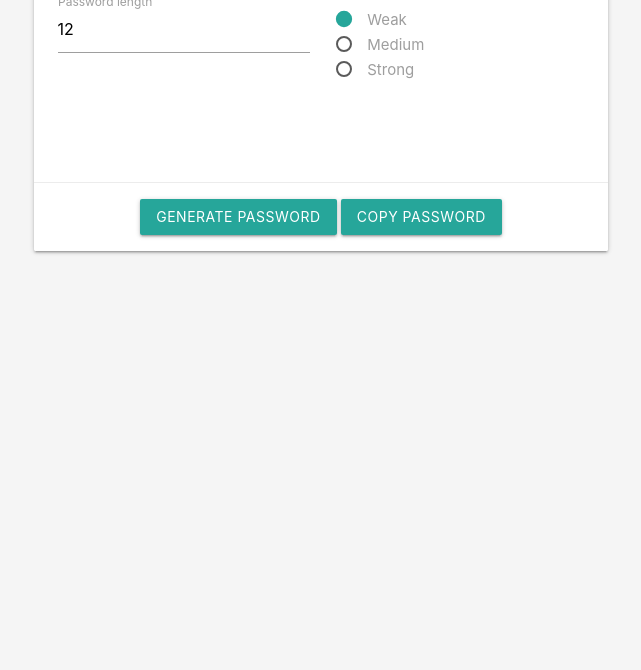
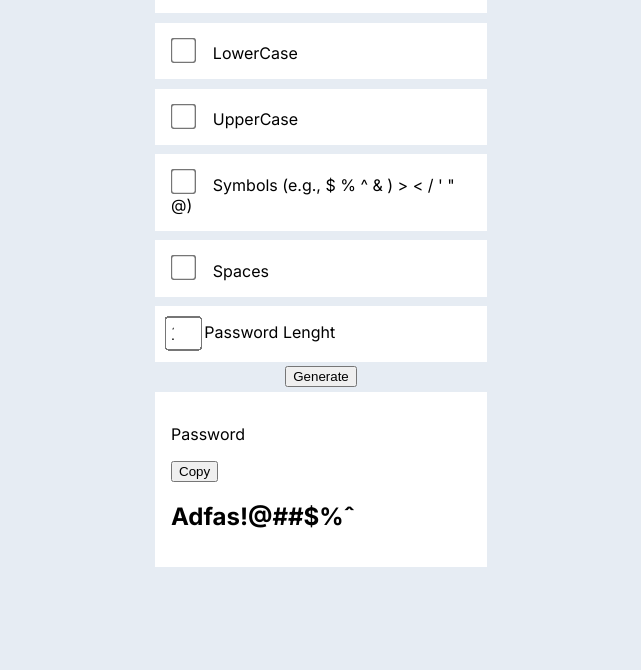
Before and after one commit to CharllysFernandes/PasswordGenerator, a plain HTML site: page index.html in a window 1280 px wide. Shown: the part 130-800 px from the top of the page, without its empty margins (319-960 px from the left). Drawn offline with nearby package versions, Linux system fonts and the light colour scheme.

Commit message:
Criando layout

```diff
--- a/index.html
+++ b/index.html
@@ -1,83 +1,54 @@
 <!DOCTYPE html>
-<html lang="pt-BR">
+<html lang="pt-br">
 
 <head>
   <meta charset="UTF-8">
   <meta name="viewport" content="width=device-width, initial-scale=1.0">
+  <link rel="stylesheet" href="./src/styles.css">
+  <style>
+    @import url('https://fonts.googleapis.com/css2?family=Inter:ital,opsz,wght@0,14..32,100..900;1,14..32,100..900&display=swap');
+  </style>
   <title>Password Generator</title>
-  <link rel="stylesheet" href="https://cdnjs.cloudflare.com/ajax/libs/materialize/1.0.0/css/materialize.min.css">
-  <link href="https://fonts.googleapis.com/css?family=Montserrat" rel="stylesheet">
-  <style>
-    body {
-      background-color: #f5f5f5;
-    }
 
-    .container {
-      margin-top: 50px;
-    }
-
-    .center-align {
-      text-align: center;
-    }
-  </style>
 </head>
 
 <body>
-  <div class="container">
-    <div class="row">
-      <div class="col s12 m8 offset-m2">
-        <div class="card">
-          <div class="card-content">
-            <span class="card-title center-align font-bold text-large font-montserrat">Password Generator</span>
-            <div class="row">
-              <form class="col s12">
-                <div class="row">
-                  <div class="input-field col s12 m6">
-                    <input id="passwordLength" type="number" min="6" max="50" class="validate" value="12">
-                    <label for="passwordLength">Password length</label>
-                  </div>
-                  <div class="input-field col s12 m6">
-                    <p>
-                      <label>
-                        <input name="group1" type="radio" checked />
-                        <span>Weak</span>
-                      </label>
-                    </p>
-                    <p>
-                      <label>
-                        <input name="group1" type="radio" />
-                        <span>Medium</span>
-                      </label>
-                    </p>
-                    <p>
-                      <label>
-                        <input name="group1" type="radio" />
-                        <span>Strong</span>
-                      </label>
-                    </p>
-                  </div>
-                </div>
-              </form>
-            </div>
+  <h1 class="title">Password Generator</h1>
+  <section>
 
-            <div class="row">
-              <div class="col s12 center-align">
-                <span id="passwordDisplay" class="green-text text-darken-2" style="font-size: 2rem;"></span>
-              </div>
-            </div>
-          </div>
-          <div class="card-action center-align">
-            <a class="waves-effect waves-light btn" id="generateButton">Generate Password</a>
-            <a class="waves-effect waves-light btn" id="copyButton">Copy password</a>
-          </div>
-        </div>
-      </div>
+    <div>
+      <input type="checkbox" name="number" id="inputNumber">
+      <label for="inputNumber">Numbers</label>
     </div>
-  </div>
+    <div><input type="checkbox" name="LowerCase" id="inputLowerCase">
+      <label for="inputLowerCase">LowerCase</label>
+    </div>
+    <div>
+      <input type="checkbox" name="UpperCase" id="inputUpperCase">
+      <label for="inputUpperCase">UpperCase</label>
+    </div>
+    <div>
+      <input type="checkbox" name="Symbols" id="inputSymbols">
+      <label for="inputSymbols">Symbols (e.g., $ % ^ & ) > < / '  " @)</label>
+    </div>
+    <div>
+      <input type="checkbox" name="Space" id="inputSpaces">
+      <label for="inputSpaces">Spaces</label>
+    </div>
+    <div><input type="number" name="PasswordLength" id="inLenght" value="10">Password Lenght</div>
 
-  <!-- Adicione o Materialize JS e o script do gerador de senhas -->
-  <script src="https://cdnjs.cloudflare.com/ajax/libs/materialize/1.0.0/js/materialize.min.js"></script>
-  <script src="./src/script.js"></script>
+  </section>
+  <section>
+    <button type="button">Generate</button>
+  </section>
+  <Section>
+    <div>
+      <p>Password</p>
+      <button type="button">Copy</button>
+      <h2>Adfas!@##$%ˆ</h1>
+    </div>
+  </Section>
+
+
 </body>
-
 </html>
--- /dev/null
+++ b/src/styles.css
@@ -0,0 +1,48 @@
+:root{
+    --color-background: #e6ecf3;
+    --color-text-h1: #141415;
+    --color-text-muted:#5c5d5d;
+    --color-button:#0737d8;
+    --color1:#a2a9b2;
+    --color2:#6e9ae5;
+    --color3:#0737d8;
+    --color4:#141415;
+    --color5:#2d60d8;
+
+}
+body{
+    font-family: "Inter", sans-serif;
+    background-color: var(--color-background);
+}
+body > h1{
+    font-weight: 600;
+    text-align: center;
+    color: var(--color-text-h1);
+    letter-spacing: 0.04em;
+
+}
+section{
+    display: grid;
+    justify-content: center;
+}
+section > div{
+    background-color: white;
+    margin: 0.3em;
+    padding: 1em;
+    width: 300px;
+}
+section > div > input{
+    width: 1.3em;
+    height: 1.3em;
+    transform: scale(1.5);
+    margin-right: 8px;
+    cursor: pointer;
+}
+section > div > input[type="checkbox" i] {
+
+}
+section > div > label{
+    cursor: pointer;
+    /* margin-left: 8px; */
+    padding-left: 8px;
+}
```
